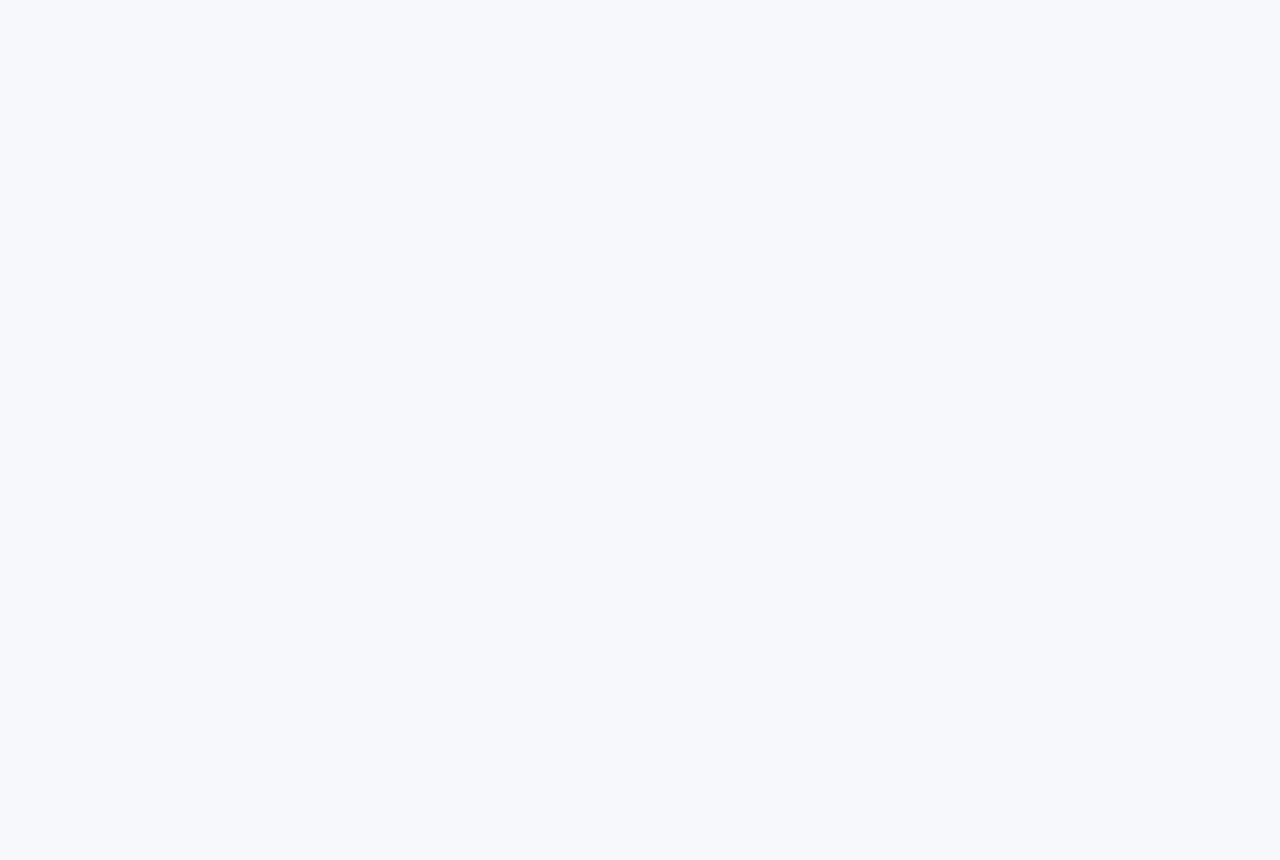
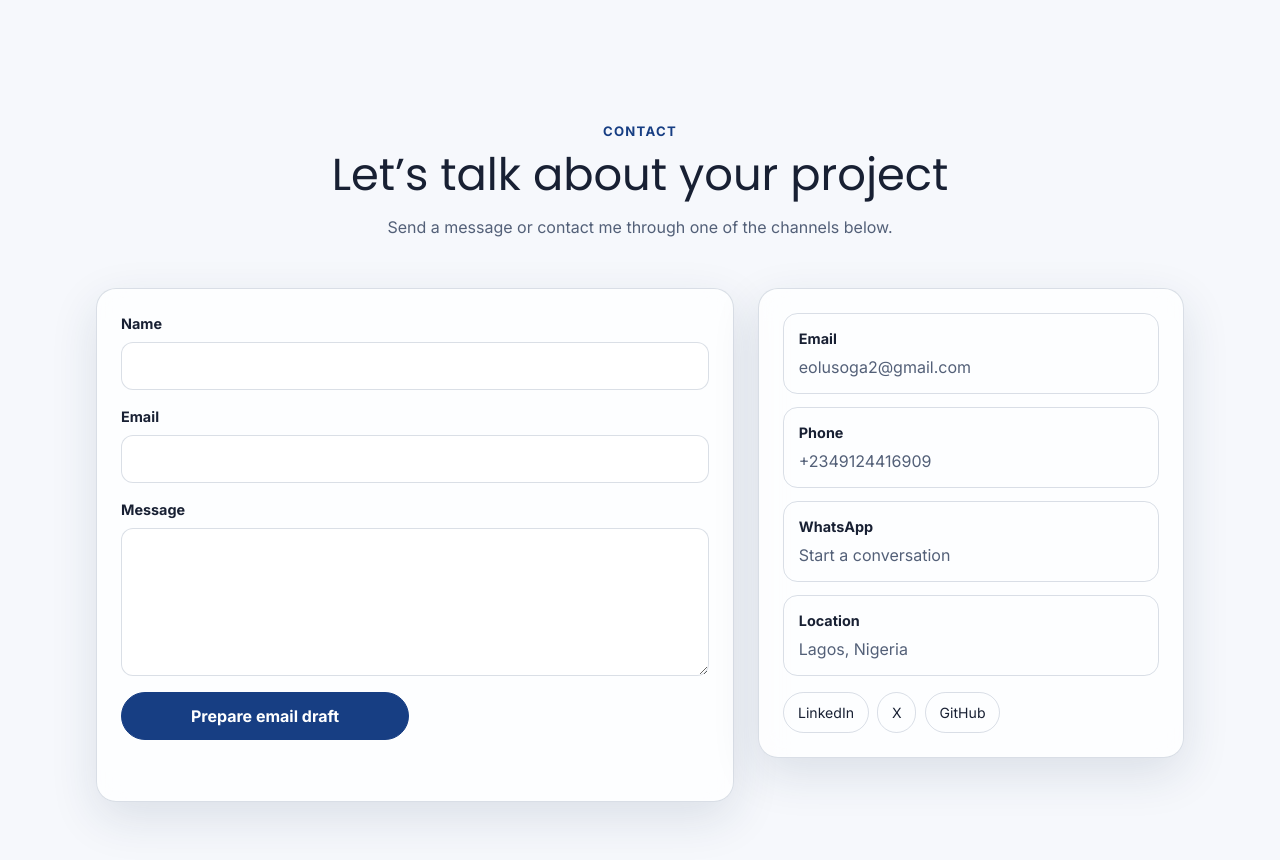
Before and after one commit to eolusoga-804/emmanuel-804, a Next.js app: page / in a window 1280 px wide. Shown: the part 8220-9080 px from the top of the page. Before the commit the page ends 8246 px from the top, so only its background shows below. Built offline with nearby package versions, Linux system fonts and the light colour scheme.

Commit message:
Added contact form and links

```diff
--- a/src/app/(home)/page.tsx
+++ b/src/app/(home)/page.tsx
@@ -10,6 +10,7 @@ import Statistics from "@/components/Statistics/Statistics";
 import CareerJourney from "@/components/CareerJourney/CareerJourney";
 import Testimonials from "@/components/Testimonials/Testimonials";
 import FAQ from "@/components/FAQ/FAQ";
+import Contact from "@/components/Contact/Contact";
 import styles from "./page.module.css";
 
 export default function Home() {
@@ -27,6 +28,7 @@ export default function Home() {
       <CareerJourney />
       <Testimonials />
       <FAQ />
+      <Contact />
     </main>
   );
 }
--- /dev/null
+++ b/src/components/Contact/Contact.module.css
@@ -0,0 +1,206 @@
+.contact {
+  width: 100%;
+  padding: clamp(4rem, 8vw, 6rem) clamp(1.25rem, 4vw, 2rem);
+  scroll-margin-top: 5.5rem;
+}
+
+.contact__content {
+  width: min(100%, 68rem);
+  margin-inline: auto;
+}
+
+.contact__header {
+  margin: 0 auto clamp(2rem, 5vw, 3rem);
+  text-align: center;
+}
+
+.contact__eyebrow {
+  margin: 0 0 0.5rem;
+  color: var(--color-secondary);
+  font-size: 0.82rem;
+  font-weight: 700;
+  letter-spacing: 0.1em;
+  text-transform: uppercase;
+}
+
+.contact__title {
+  margin: 0;
+  color: var(--text-primary);
+  font-size: clamp(1.8rem, 4vw, 2.8rem);
+  line-height: 1.15;
+  text-wrap: balance;
+}
+
+.contact__intro {
+  margin: 0.8rem 0 0;
+  color: var(--text-muted);
+  line-height: 1.65;
+}
+
+.contact__layout {
+  display: grid;
+  grid-template-columns: minmax(0, 1.2fr) minmax(16rem, 0.8fr);
+  align-items: start;
+  gap: clamp(1rem, 3vw, 1.5rem);
+}
+
+.contact__form,
+.contact__details {
+  padding: clamp(1rem, 3vw, 1.5rem);
+  border: 1px solid var(--border-subtle);
+  border-radius: 1.25rem;
+  background: var(--surface-background);
+  box-shadow: var(--glass-shadow);
+  backdrop-filter: blur(14px);
+}
+
+.contact__form {
+  display: grid;
+  gap: 1rem;
+}
+
+.contact__field {
+  display: grid;
+  gap: 0.45rem;
+}
+
+.contact__label,
+.contact__link-label {
+  color: var(--text-primary);
+  font-size: 0.9rem;
+  font-weight: 650;
+}
+
+.contact__input,
+.contact__textarea {
+  width: 100%;
+  border: 1px solid var(--border-subtle);
+  border-radius: 0.75rem;
+  background: var(--surface-raised);
+  color: var(--text-primary);
+}
+
+.contact__input {
+  min-height: 2.9rem;
+  padding: 0.7rem 0.85rem;
+}
+
+.contact__textarea {
+  min-height: 8rem;
+  padding: 0.8rem 0.85rem;
+  resize: vertical;
+}
+
+.contact__input:focus-visible,
+.contact__textarea:focus-visible {
+  border-color: var(--focus-color);
+}
+
+.contact__submit {
+  width: min(100%, 18rem);
+  min-height: 2.9rem;
+  justify-self: start;
+  padding: 0.7rem 1.1rem;
+  border: 1px solid var(--color-secondary);
+  border-radius: 999px;
+  background: var(--color-secondary);
+  color: #fff;
+  cursor: pointer;
+  font-weight: 700;
+  transition:
+    transform 160ms ease,
+    box-shadow 160ms ease;
+}
+
+.contact__submit:hover {
+  transform: translateY(-2px);
+  box-shadow: 0 8px 24px var(--ambient-glow);
+}
+
+.contact__notice {
+  min-height: 1.5em;
+  margin: 0;
+  color: var(--text-muted);
+  font-size: 0.88rem;
+  line-height: 1.5;
+}
+
+.contact__details {
+  display: grid;
+  gap: 0.8rem;
+}
+
+.contact__link,
+.contact__location {
+  display: grid;
+  gap: 0.3rem;
+  min-width: 0;
+  padding: 0.9rem;
+  border: 1px solid var(--border-subtle);
+  border-radius: 0.9rem;
+  color: var(--text-muted);
+  overflow-wrap: anywhere;
+  text-decoration: none;
+}
+
+.contact__link {
+  transition:
+    border-color 160ms ease,
+    transform 160ms ease;
+}
+
+.contact__link:hover {
+  transform: translateY(-2px);
+  border-color: var(--color-accent);
+}
+
+.contact__socials {
+  display: flex;
+  flex-wrap: wrap;
+  gap: 0.55rem;
+  padding-top: 0.2rem;
+}
+
+.contact__social-link {
+  display: inline-flex;
+  min-height: 2.5rem;
+  align-items: center;
+  justify-content: center;
+  padding: 0.55rem 0.85rem;
+  border: 1px solid var(--border-subtle);
+  border-radius: 999px;
+  color: var(--text-primary);
+  font-size: 0.88rem;
+  text-decoration: none;
+  transition:
+    border-color 160ms ease,
+    background-color 160ms ease;
+}
+
+.contact__social-link:hover {
+  border-color: var(--color-accent);
+  background: var(--ambient-glow);
+}
+
+@media (max-width: 720px) {
+  .contact__layout {
+    grid-template-columns: minmax(0, 1fr);
+  }
+
+  .contact__submit {
+    justify-self: stretch;
+  }
+}
+
+@media (prefers-reduced-motion: reduce) {
+  .contact__submit,
+  .contact__link,
+  .contact__social-link {
+    transition: none;
+  }
+
+  .contact__submit:hover,
+  .contact__link:hover {
+    transform: none;
+  }
+}
--- /dev/null
+++ b/src/components/Contact/Contact.tsx
@@ -0,0 +1,173 @@
+"use client";
+
+import { useState, type FormEvent } from "react";
+import { portfolioContent } from "@/content/portfolio";
+import styles from "./Contact.module.css";
+
+export default function Contact() {
+  const [formNotice, setFormNotice] = useState("");
+
+  const { contact } = portfolioContent;
+  const phoneHref = contact.phone.replace(/[^\d+]/g, "");
+  const whatsappHref = `${contact.whatsappUrl}?text=${encodeURIComponent(
+    "Hi Emmanuel, I’d like to discuss a project.",
+  )}`;
+
+  function handleSubmit(event: FormEvent<HTMLFormElement>) {
+    event.preventDefault();
+
+    const formData = new FormData(event.currentTarget);
+    const name = String(formData.get("name") ?? "").trim();
+    const email = String(formData.get("email") ?? "").trim();
+    const message = String(formData.get("message") ?? "").trim();
+
+    const subject = encodeURIComponent(`Portfolio inquiry from ${name}`);
+    const body = encodeURIComponent(
+      `Name: ${name}\nEmail: ${email}\n\n${message}`,
+    );
+
+    setFormNotice(
+      "Your email app should open with a draft. Send it there to complete your message.",
+    );
+
+    window.location.href = `mailto:${contact.email}?subject=${subject}&body=${body}`;
+  }
+
+  return (
+    <section
+      className={styles.contact}
+      id="contact"
+      aria-labelledby="contact-title"
+    >
+      <div className={styles["contact__content"]}>
+        <header className={styles["contact__header"]}>
+          <p className={styles["contact__eyebrow"]}>Contact</p>
+          <h2 className={styles["contact__title"]} id="contact-title">
+            Let’s talk about your project
+          </h2>
+          <p className={styles["contact__intro"]}>
+            Send a message or contact me through one of the channels below.
+          </p>
+        </header>
+
+        <div className={styles["contact__layout"]}>
+          <form className={styles["contact__form"]} onSubmit={handleSubmit}>
+            <div className={styles["contact__field"]}>
+              <label
+                className={styles["contact__label"]}
+                htmlFor="contact-name"
+              >
+                Name
+              </label>
+              <input
+                className={styles["contact__input"]}
+                id="contact-name"
+                name="name"
+                type="text"
+                autoComplete="name"
+                required
+              />
+            </div>
+
+            <div className={styles["contact__field"]}>
+              <label
+                className={styles["contact__label"]}
+                htmlFor="contact-email"
+              >
+                Email
+              </label>
+              <input
+                className={styles["contact__input"]}
+                id="contact-email"
+                name="email"
+                type="email"
+                autoComplete="email"
+                required
+              />
+            </div>
+
+            <div className={styles["contact__field"]}>
+              <label
+                className={styles["contact__label"]}
+                htmlFor="contact-message"
+              >
+                Message
+              </label>
+              <textarea
+                className={styles["contact__textarea"]}
+                id="contact-message"
+                name="message"
+                rows={5}
+                required
+              />
+            </div>
+
+            <button className={styles["contact__submit"]} type="submit">
+              Prepare email draft
+            </button>
+
+            <p
+              className={styles["contact__notice"]}
+              role="status"
+              aria-live="polite"
+            >
+              {formNotice}
+            </p>
+          </form>
+
+          <aside
+            className={styles["contact__details"]}
+            aria-label="Other contact details"
+          >
+            <a
+              className={styles["contact__link"]}
+              href={`mailto:${contact.email}`}
+            >
+              <span className={styles["contact__link-label"]}>Email</span>
+              <span>{contact.email}</span>
+            </a>
+
+            <a className={styles["contact__link"]} href={`tel:${phoneHref}`}>
+              <span className={styles["contact__link-label"]}>Phone</span>
+              <span>{contact.phone}</span>
+            </a>
+
+            <a
+              className={styles["contact__link"]}
+              href={whatsappHref}
+              target="_blank"
+              rel="noopener noreferrer"
+            >
+              <span className={styles["contact__link-label"]}>WhatsApp</span>
+              <span>Start a conversation</span>
+            </a>
+
+            <div className={styles["contact__location"]}>
+              <span className={styles["contact__link-label"]}>Location</span>
+              <span>{portfolioContent.identity.location}</span>
+            </div>
+
+            <nav
+              className={styles["contact__socials"]}
+              aria-label="Social links"
+            >
+              {contact.links.map((link) =>
+                link.href ? (
+                  <a
+                    className={styles["contact__social-link"]}
+                    href={link.href}
+                    key={link.label}
+                    target="_blank"
+                    rel="noopener noreferrer"
+                  >
+                    {link.label}
+                  </a>
+                ) : null,
+              )}
+            </nav>
+          </aside>
+        </div>
+      </div>
+    </section>
+  );
+}
```
